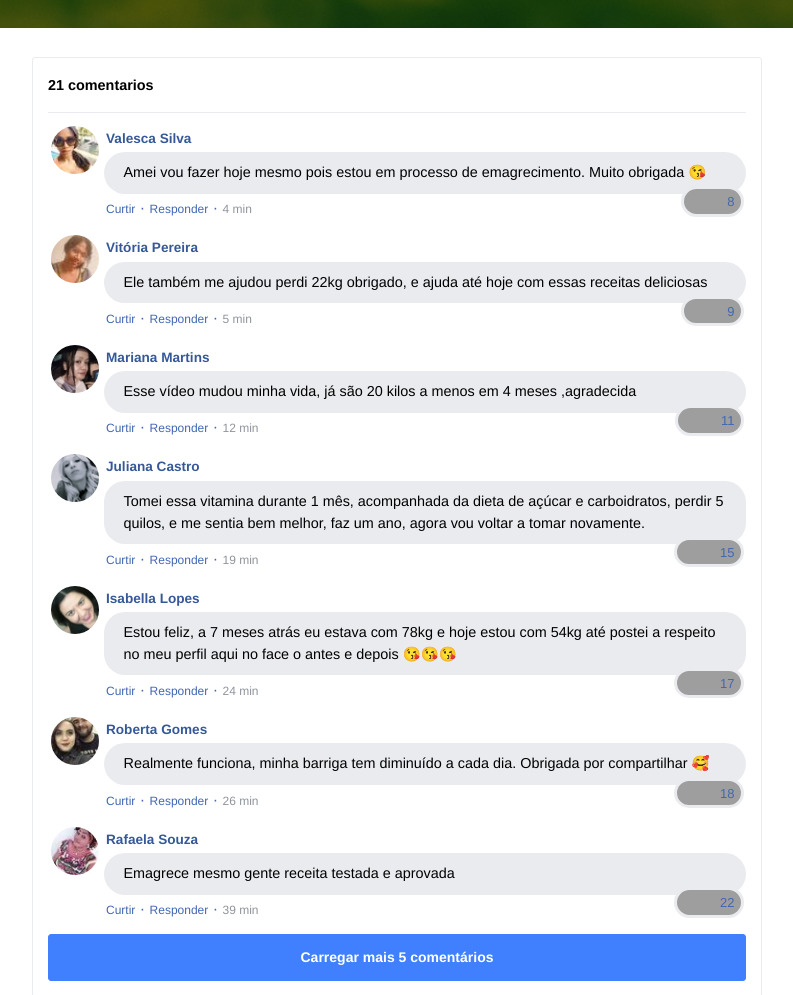
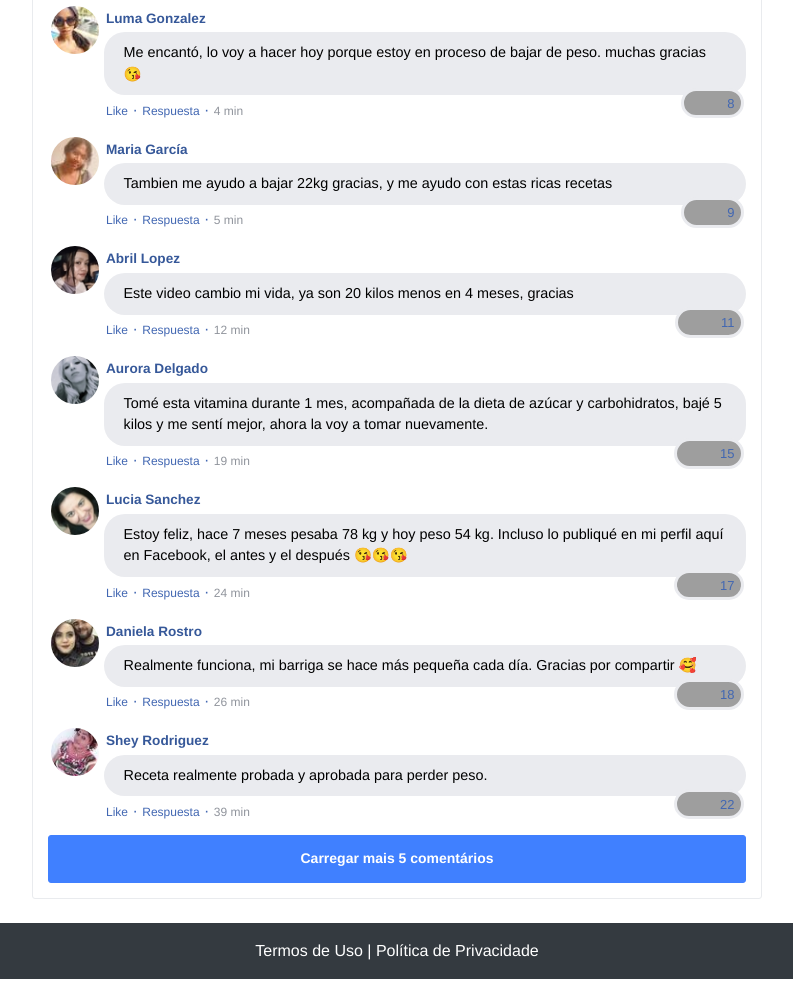
Before and after one commit to eduardabmont/conquistarela.site, a plain HTML site: page index.html in a window 1280 px wide. Shown: the part 684-1679 px from the top of the page, without its empty margins (243-1036 px from the left). Drawn offline with nearby package versions, Linux system fonts and the light colour scheme; grey boxes are pictures that could not be loaded.

Commit message:
Update index.html

```diff
--- a/index.html
+++ b/index.html
@@ -13,7 +13,7 @@
     <link rel="stylesheet" href="./assets/css/com.css">
 
     <!-- Título da Página -->
-    <title>Protocolo Zero Barriga</title>
+    <title>Protocolo de Adelgazamiento</title>
 
     <style type="text/css">
       header {
@@ -60,17 +60,17 @@
             <img class="img-fluid" src="./assets/img/ultrasecreto.svg">
 
             <!-- Headline -->
-            <h3 class="my-4"><b> Rotina Que Mudou Minha Vida...
+            <h3 class="my-4"><b> Esta Vitamina Cambió Mi Vida..
 </b></h3>
 
             <!-- VSL -->
-           <iframe src="https://player.vimeo.com/video/716038478?h=78df77aafe" width="640" height="480" frameborder="0" allow="autoplay; fullscreen; picture-in-picture" allowfullscreen></iframe>
+           <iframe src="https://player.vimeo.com/video/723818765?h=5b7abc8251" width="640" height="360" frameborder="0" allow="autoplay; fullscreen; picture-in-picture" allowfullscreen></iframe>
 
             <!-- Botão 1 -->
             <div id="cta1" class="mt-4 d-none">
               <a href="https://pay.kiwify.com.br/Sj3seke" class="a-btn" style="text-decoration: none;">
-                <span class="span-btn">QUERO EMAGRECER E FICAR IRRECONHECÍVEL AGORA!</span>
-                <span class="span-btn2">(ATENÇÃO: Vagas Limitadas (Menos De R$4,80 Por Dia))</span>
+                <span class="span-btn">QUIERO BAJAR DE PESO AHORA</span>
+                <span class="span-btn2">(ATENCIÓN: Plazas limitadas)</span>
               </a>
             </div>
           </div>
@@ -94,18 +94,18 @@
                           src="./assets/img/comentarios/m2.jpeg"></td>
                       <td>
                         <font class="fb-comments-comment-name">
-                          <name>Valesca Silva</name>
+                          <name>Luma Gonzalez</name>
                         </font>
                       </td>
                     </tr>
                     <tr>
-                      <td class="fb-comments-comment-text">Amei vou fazer hoje mesmo pois estou em processo de emagrecimento. Muito obrigada 😘</td>
+                      <td class="fb-comments-comment-text">Me encantó, lo voy a hacer hoy porque estoy en proceso de bajar de peso. muchas gracias 😘</td>
                     </tr>
                     <tr>
                       <td class="fb-comments-comment-actions">
-                        <like>Curtir</like>
+                        <like>Like</like>
                         ·
-                        <reply>Responder</reply>
+                        <reply>Respuesta</reply>
                         ·
                         <likes>8</likes>
 
@@ -123,18 +123,18 @@
                           src="./assets/img/comentarios/m3.jpeg"></td>
                       <td>
                         <font class="fb-comments-comment-name">
-                          <name>Vitória Pereira</name>
+                          <name>Maria García</name>
                         </font>
                       </td>
                     </tr>
                     <tr>
-                      <td class="fb-comments-comment-text">Ele também me ajudou perdi 22kg obrigado, e ajuda até hoje com essas receitas deliciosas</td>
+                      <td class="fb-comments-comment-text">Tambien me ayudo a bajar 22kg gracias, y me ayudo con estas ricas recetas</td>
                     </tr>
                     <tr>
                       <td class="fb-comments-comment-actions">
-                        <like>Curtir</like>
+                        <like>Like</like>
                         ·
-                        <reply>Responder</reply>
+                        <reply>Respuesta</reply>
                         ·
                         <likes>9</likes>
 
@@ -152,18 +152,18 @@
                           src="./assets/img/comentarios/m4.jpeg"></td>
                       <td>
                         <font class="fb-comments-comment-name">
-                          <name>Mariana Martins</name>
+                          <name>Abril Lopez</name>
                         </font>
                       </td>
                     </tr>
                     <tr>
-                      <td class="fb-comments-comment-text">Esse vídeo mudou minha vida, já são 20 kilos a menos em 4 meses ,agradecida</td>
+                      <td class="fb-comments-comment-text">Este video cambio mi vida, ya son 20 kilos menos en 4 meses, gracias</td>
                     </tr>
                     <tr>
                       <td class="fb-comments-comment-actions">
-                        <like>Curtir</like>
+                        <like>Like</like>
                         ·
-                        <reply>Responder</reply>
+                        <reply>Respuesta</reply>
                         ·
                         <likes>11</likes>
 
@@ -181,18 +181,19 @@
                           src="./assets/img/comentarios/m5.jpeg"></td>
                       <td>
                         <font class="fb-comments-comment-name">
-                          <name>Juliana Castro</name>
+                          <name>Aurora Delgado</name>
                         </font>
                       </td>
                     </tr>
                     <tr>
-                      <td class="fb-comments-comment-text">Tomei essa vitamina durante 1 mês, acompanhada da dieta de açúcar e carboidratos, perdir 5 quilos, e me sentia bem melhor, faz um ano, agora vou voltar a tomar novamente.</td>
+                      <td class="fb-comments-comment-text">Tomé esta vitamina durante 1 mes, acompañada de la dieta de azúcar y carbohidratos, bajé 5 kilos y me sentí mejor, ahora la voy a tomar nuevamente.
+</td>
                     </tr>
                     <tr>
                       <td class="fb-comments-comment-actions">
-                        <like>Curtir</like>
+                        <like>Like</like>
                         ·
-                        <reply>Responder</reply>
+                        <reply>Respuesta</reply>
                         ·
                         <likes>15</likes>
 
@@ -210,18 +211,18 @@
                           src="./assets/img/comentarios/m6.jpeg"></td>
                       <td>
                         <font class="fb-comments-comment-name">
-                          <name>Isabella Lopes</name>
+                          <name>Lucia Sanchez</name>
                         </font>
                       </td>
                     </tr>
                     <tr>
-                      <td class="fb-comments-comment-text">Estou feliz, a 7 meses atrás eu estava com 78kg e hoje estou com 54kg até postei a respeito no meu perfil aqui no face o antes e depois 😘😘😘</td>
+                      <td class="fb-comments-comment-text">Estoy feliz, hace 7 meses pesaba 78 kg y hoy peso 54 kg. Incluso lo publiqué en mi perfil aquí en Facebook, el antes y el después 😘😘😘</td>
                     </tr>
                     <tr>
                       <td class="fb-comments-comment-actions">
-                        <like>Curtir</like>
+                        <like>Like</like>
                         ·
-                        <reply>Responder</reply>
+                        <reply>Respuesta</reply>
                         ·
                         <likes>17</likes>
 
@@ -239,18 +240,18 @@
                           src="./assets/img/comentarios/m7.jpeg"></td>
                       <td>
                         <font class="fb-comments-comment-name">
-                          <name>Roberta Gomes</name>
+                          <name>Daniela Rostro</name>
                         </font>
                       </td>
                     </tr>
                     <tr>
-                      <td class="fb-comments-comment-text">Realmente funciona, minha barriga tem diminuído a cada dia. Obrigada por compartilhar 🥰</td>
+                      <td class="fb-comments-comment-text">Realmente funciona, mi barriga se hace más pequeña cada día. Gracias por compartir 🥰</td>
                     </tr>
                     <tr>
                       <td class="fb-comments-comment-actions">
-                        <like>Curtir</like>
+                        <like>Like</like>
                         ·
-                        <reply>Responder</reply>
+                        <reply>Respuesta</reply>
                         ·
                         <likes>18</likes>
 
@@ -269,18 +270,18 @@
                       </td>
                       <td>
                         <font class="fb-comments-comment-name">
-                          <name>Rafaela Souza</name>
+                          <name>Shey Rodriguez</name>
                         </font>
                       </td>
                     </tr>
                     <tr>
-                      <td class="fb-comments-comment-text">Emagrece mesmo gente receita testada e aprovada</td>
+                      <td class="fb-comments-comment-text">Receta realmente probada y aprobada para perder peso.</td>
                     </tr>
                     <tr>
                       <td class="fb-comments-comment-actions">
-                        <like>Curtir</like>
+                        <like>Like</like>
                         ·
-                        <reply>Responder</reply>
+                        <reply>Respuesta</reply>
                         ·
                         <likes>22</likes>
 
@@ -301,18 +302,18 @@
                         </td>
                         <td>
                           <font class="fb-comments-comment-name">
-                            <name>Ana Sofia</name>
+                            <name>Sofia Gomez</name>
                           </font>
                         </td>
                       </tr>
                       <tr>
-                        <td class="fb-comments-comment-text">Maravilhosa melhor de todas fez 7dias tomando e 7 klos já conseguir eliminar tô muito feliz obrigado 😍😍😍</td>
+                        <td class="fb-comments-comment-text">Maravilloso lo mejor de todo llevo 7 dias tomándolo y 5 kilos ahora para poder eliminar estoy muy feliz gracias 😍😍😍</td>
                       </tr>
                       <tr>
                         <td class="fb-comments-comment-actions">
-                          <like>Curtir</like>
+                          <like>Like</like>
                           ·
-                          <reply>Responder</reply>
+                          <reply>Respuesta</reply>
                           ·
                           <likes>41</likes>
 
@@ -331,18 +332,18 @@
                         </td>
                         <td>
                           <font class="fb-comments-comment-name">
-                            <name>Laura Flores</name>
+                            <name>Amanda Recuero</name>
                           </font>
                         </td>
                       </tr>
                       <tr>
-                        <td class="fb-comments-comment-text">Eu já estou tomando, já eliminei 7 kls, já fez muita diferença, minhas roupas estavam todas apertadas,  ágora já estão largas, estou num pós operatório de coluna por isso engordei muito 15 Kg, estava sentindo muita dor agora amenizou muito depois que emagreci já consigo andar mais q antes 🙏🙏🙏🙏🙏🙏</td>
+                        <td class="fb-comments-comment-text">Ya lo estoy tomando, ya bajé 7 kg, ha hecho mucha diferencia, mi ropa estaba toda apretada, ahora está suelta, estoy en postoperación de la columna, entonces gané mucho peso. 15 kg, sentía mucho dolor ahora ha disminuido mucho después de perder peso puedo caminar más que antes 🙏🙏🙏🙏🙏🙏</td>
                       </tr>
                       <tr>
                         <td class="fb-comments-comment-actions">
-                          <like>Curtir</like>
+                          <like>Like</like>
                           ·
-                          <reply>Responder</reply>
+                          <reply>Respuesta</reply>
                           ·
                           <likes>40</likes>
 
@@ -361,18 +362,18 @@
                         </td>
                         <td>
                           <font class="fb-comments-comment-name">
-                            <name>Daniela Costa</name>
+                            <name>Daniela Benito</name>
                           </font>
                         </td>
                       </tr>
                       <tr>
-                        <td class="fb-comments-comment-text">Muito Obrigada tem me ajudado e muito,Adorei ...Durmo super bem e vendo resultado ..🌹🥰🙋</td>
+                        <td class="fb-comments-comment-text">Muchas gracias me ha ayudado mucho me ha encantado... duermo muy bien y viendo resultados ..🌹🥰🙋</td>
                       </tr>
                       <tr>
                         <td class="fb-comments-comment-actions">
-                          <like>Curtir</like>
+                          <like>Like</like>
                           ·
-                          <reply>Responder</reply>
+                          <reply>Respuesta</reply>
                           ·
                           <likes>47</likes>
 
@@ -390,18 +391,18 @@
                             src="./assets/img/comentarios/m17.jpeg"></td>
                         <td>
                           <font class="fb-comments-comment-name">
-                            <name>Juliana Dias</name>
+                            <name>Elena Ruiz</name>
                           </font>
                         </td>
                       </tr>
                       <tr>
-                        <td class="fb-comments-comment-text">Em duas semanas comecei a ver resultados, muito bom</td>
+                        <td class="fb-comments-comment-text">En dos semanas comencé a ver resultados, muy buenos</td>
                       </tr>
                       <tr>
                         <td class="fb-comments-comment-actions">
-                          <like>Curtir</like>
+                          <like>Like</like>
                           ·
-                          <reply>Responder</reply>
+                          <reply>Respuesta</reply>
                           ·
                           <likes>50</likes>
 
@@ -420,18 +421,18 @@
                         </td>
                         <td>
                           <font class="fb-comments-comment-name">
-                            <name>Isabelle Correia</name>
+                            <name>Marta Merino</name>
                           </font>
                         </td>
                       </tr>
                       <tr>
-                        <td class="fb-comments-comment-text">Meu irmão perdeu 6 kl em 15 dias... vou começar hj rsrs</td>
+                        <td class="fb-comments-comment-text">Mi hermano adelgazo 6kg en 15 dias... empiezo hoy jaja</td>
                       </tr>
                       <tr>
                         <td class="fb-comments-comment-actions">
-                          <like>Curtir</like>
+                          <like>Like</like>
                           ·
-                          <reply>Responder</reply>
+                          <reply>Respuesta</reply>
                           ·
                           <likes>66</likes>
 
@@ -446,8 +447,8 @@
             <!-- Botão 2 -->
             <div id="cta2" class="mt-4 d-none">
               <a href="https://pay.kiwify.com.br/HkrDVPl" class="a-btn" style="text-decoration: none;">
-                <span class="span-btn">QUERO OBTER ACESSO!</span>
-                <span class="span-btn2">(atenção: vagas limitadas)</span>
+                <span class="span-btn">¡QUIERO ACCEDER AL PROTOCOLO!</span>
+                <span class="span-btn2">(Atención: Plazas Limitadas)</span>
               </a>
             </div>
           </div>
@@ -460,7 +461,7 @@
     </footer>
 
     <script type="text/javascript">
-      setTimeout(() => {document.getElementById("cta1").classList.remove("d-none"); document.getElementById("cta2").classList.remove("d-none")}, 1293000); // temporização da Call to Action (em milissegundos)
+      setTimeout(() => {document.getElementById("cta1").classList.remove("d-none"); document.getElementById("cta2").classList.remove("d-none")}, 1320000); // temporização da Call to Action (em milissegundos)
     </script>
 
     <script src="https://code.jquery.com/jquery-3.3.1.slim.min.js" integrity="sha384-q8i/X+965DzO0rT7abK41JStQIAqVgRVzpbzo5smXKp4YfRvH+8abtTE1Pi6jizo" crossorigin="anonymous"></script>
```
